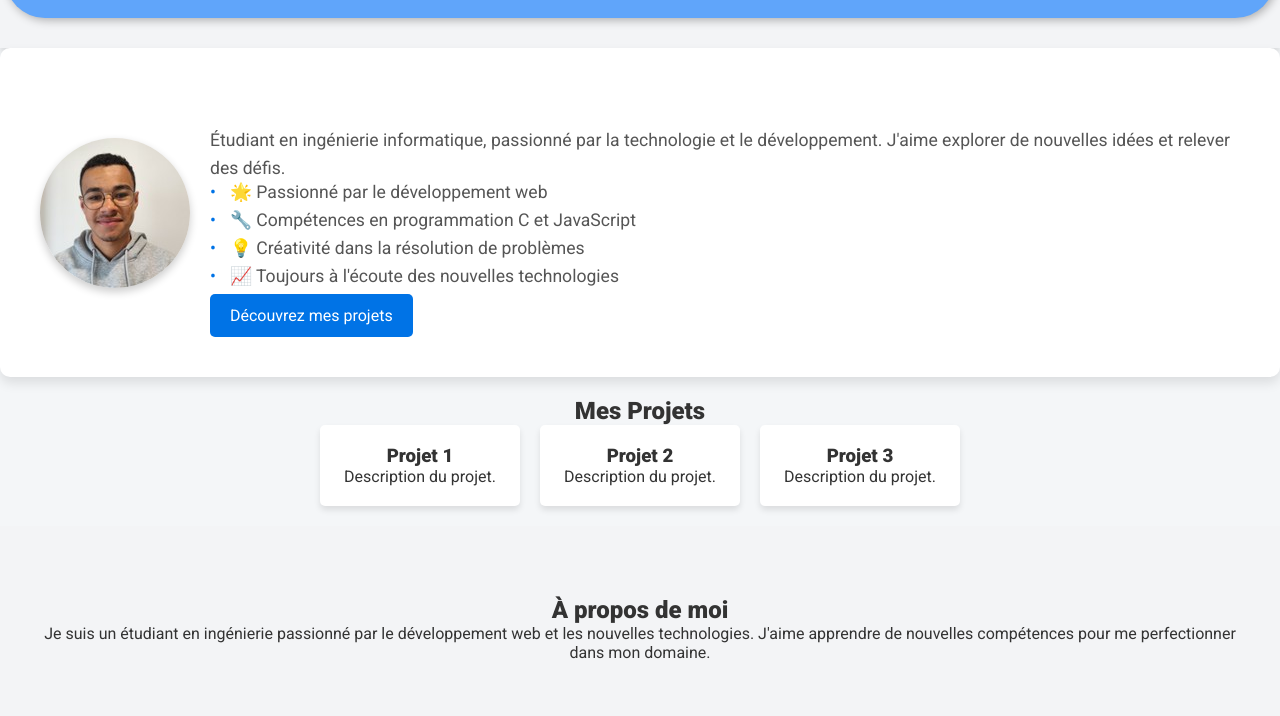
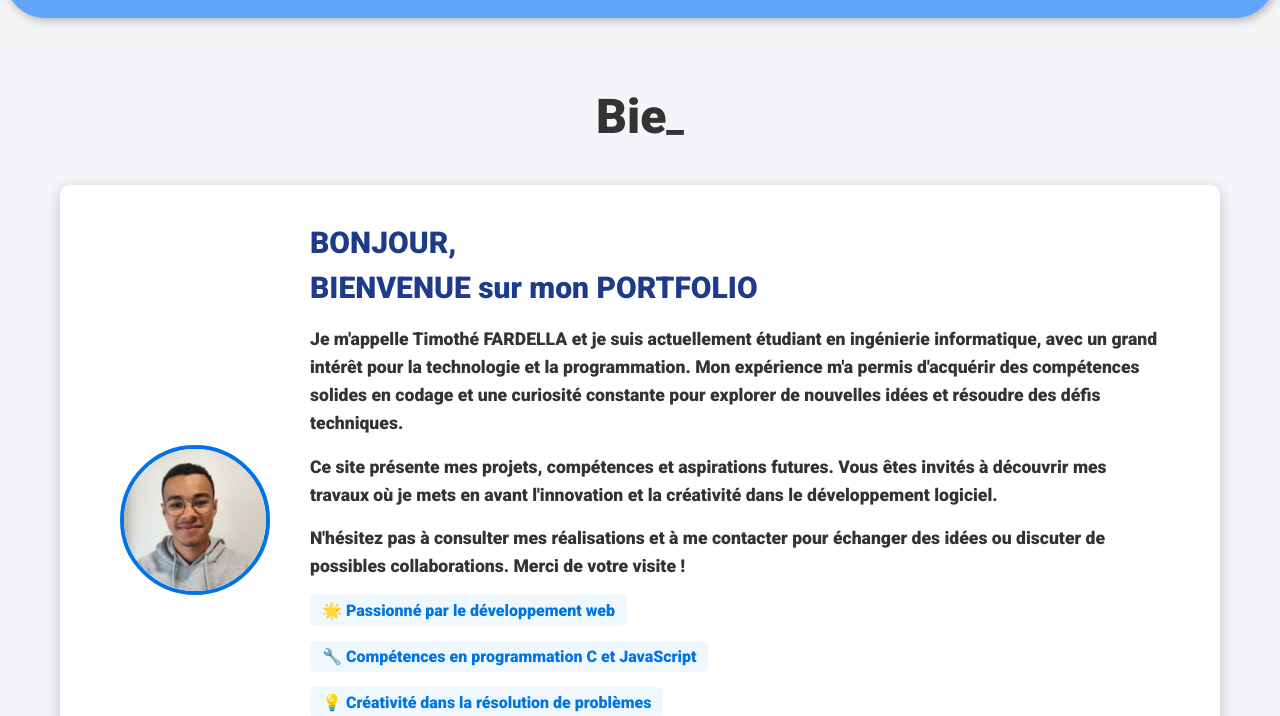
Before and after one commit to fardellatimothe/Portfolio, a website: page index.html in a window 1280 px wide. Shown: the part 92-808 px from the top of the page. Drawn offline with nearby package versions, Linux system fonts and the light colour scheme.

Commit message:
J3 - Portfolio
Avancement du Portfolio...

```diff
--- a/index.html
+++ b/index.html
@@ -21,6 +21,7 @@
     <script type="text/javascript"
         src="https://cdn.jsdelivr.net/npm/@emailjs/browser@4/dist/email.min.js">
     </script>
+
     <script type="text/javascript">
         (function(){
             emailjs.init({
@@ -31,6 +32,12 @@
 </head>
 <body>
 
+    <!-- Page d'introduction -->
+    <div id="intro-page" class="intro-page">
+        <h1 class="fade-in">Bienvenue sur mon Portfolio ! </h1>
+    </div>
+
+    <main id="main-content" class="main-content">
         <!-- Barre de navigation -->
         <header class="navbar">
             <div class="container">
@@ -50,26 +57,54 @@
             </div>
         </header>
 
-    <!-- Section A Propos -->
-    <section id="apropos" class="about-section">
-    <div class="about-container">
-        <img src="/img/photo-cesi.jpg" alt="Ma Photo" class="about-image">
-        <div class="about-content">
+        <!-- Section Présentation -->
+        <section id="apropos" class="about-section-horizontal">
             <div class="console-container">
                 <span id="welcome-text"></span>
                 <div class="console-underscore" id="console">&#95;</div>
             </div>
-            <p>Étudiant en ingénierie informatique, passionné par la technologie et le développement. J'aime explorer de nouvelles idées et relever des défis.</p>
-            <ul class="skills-list">
+            <div class="about-container-horizontal">
+                <div class="about-photo">
+                    <img src="/img/photo-cesi.jpg" alt="Ma Photo" class="about-image-round">
+                </div>
+                <div class="about-content-horizontal">
+                    <div class="about-presentation">
+                        <div class="about-presentation-title">
+                            <h3>BONJOUR,</h3>
+                        <h3>BIENVENUE sur mon PORTFOLIO</h3>
+                        </div>
+                        <div class="about-presentation-desc">
+                            <p>
+                                Je m'appelle Timothé FARDELLA et je suis actuellement étudiant en ingénierie informatique, avec un grand intérêt pour la technologie et la programmation.
+                                Mon expérience m'a permis d'acquérir des compétences solides en codage et une curiosité constante pour explorer de nouvelles idées et résoudre des défis techniques.
+                            </p>
+                            <p>
+                                Ce site présente mes projets, compétences et aspirations futures.
+                                Vous êtes invités à découvrir mes travaux où je mets en avant l'innovation et la créativité dans le développement logiciel.
+                            </p>
+                            <p>
+                                N'hésitez pas à consulter mes réalisations et à me contacter pour échanger des idées ou discuter de possibles collaborations.
+                                Merci de votre visite !
+                            </p>
+                            <ul class="skills-list-horizontal">
                                 <li>🌟 Passionné par le développement web</li>
                                 <li>🔧 Compétences en programmation C et JavaScript</li>
                                 <li>💡 Créativité dans la résolution de problèmes</li>
                                 <li>📈 Toujours à l'écoute des nouvelles technologies</li>
                             </ul>
-            <a href="#projects" class="cta-button">Découvrez mes projets</a>
+                        </div>
+                    </div>
+
+                    <div class="button-group">
+                        <a href="/CV.Timothé.FARDELLA.pdf" download class="cta-button-horizontal">Télécharger mon CV</a>
+                        <a href="#contact" class="cta-button-horizontal">Contactez-moi</a>
+                    </div>
                 </div>
             </div>
         </section>
+
+
+
 
 
         <!-- Section Projets -->
@@ -139,7 +174,6 @@
                         <a class="message-icon">
                             <i class="fa-regular fa-envelope"></i>
                         </a>
-
                         <span class="submit-title">Envoyer</span>
                     </button>
                 </form>
@@ -152,13 +186,6 @@
             &#129045;
         </div>
 
-    <div class='console-container'>
-        <span id='text'></span>
-        <div class='console-underscore' id='console'>
-            &#95;
-        </div>
-    </div>
-
         <!-- Footer -->
         <footer class="footer">
             <div class="container">
@@ -166,6 +193,7 @@
             </div>
         </footer>
 
+    </main>
     <script src="script.js"></script>
 </body>
 </html>
--- a/script.js
+++ b/script.js
@@ -33,8 +33,9 @@ function sendMail() {
     })
 }
 
+
 document.addEventListener("DOMContentLoaded", function () {
-    const words = [ "Bienvenue sur mon Portfolio !", "Je m'appelle Timothé !", "Étudiant aujourd'hui, Ingénieur demain.", "Développement Web",];
+    const words = [ "Bienvenue sur mon Portfolio !", "Je m'appelle Timothé !", "Étudiant aujourd'hui, Ingénieur demain", "Développement Web","Optimiser le présent, créer l'avenir"];
     let wordIndex = 0;
     let letterIndex = 0;
     const speed = 120; // Vitesse de chaque lettre
@@ -64,3 +65,24 @@ document.addEventListener("DOMContentLoaded", function () {
 
     typeWriter();
 });
+
+
+document.addEventListener("DOMContentLoaded", function () {
+    const introPage = document.getElementById("intro-page");
+    const mainContent = document.getElementById("main-content");
+
+    function hideIntro() {
+        introPage.classList.add("hidden");
+        setTimeout(() => {
+            introPage.style.display = "none";
+            mainContent.style.display = "block";
+            mainContent.style.opacity = 1;
+        }, 1000); // Assurez-vous que cela correspond au délai de la transition CSS
+    }
+
+    // Cacher l'introduction après 2 secondes
+    setTimeout(hideIntro, 2000);
+
+    // Cacher l'introduction si l'utilisateur scroll avant les 2 secondes
+    window.addEventListener("scroll", hideIntro, { once: true });
+});
--- a/styles.css
+++ b/styles.css
@@ -16,10 +16,70 @@
 }
 
 /* Style général */
-body {
+.main-body {
     background-color: var(--light-gray);
     color: var(--dark-gray);
 }
+
+/* En-tête */
+header {
+    background-color: #0073e6;
+    box-shadow: 0 4px 6px rgba(0, 0, 0, 0.1);
+    padding: 20px 0;
+}
+
+header h1 {
+    color: #fff;
+    text-align: center;
+    font-size: 2rem;
+}
+
+/* Style pour la page d'introduction */
+.intro-page {
+    position: fixed;
+    top: 0;
+    left: 0;
+    width: 100%;
+    height: 100%;
+    background-color: var(--light-blue); /* Bleu */
+    color: white;
+    display: flex;
+    justify-content: center;
+    align-items: center;
+    font-size: 2rem;
+    z-index: 1000;
+    transition: opacity 2s ease-out;
+    opacity: 1;
+}
+
+.intro-page.hidden {
+    opacity: 0;
+    pointer-events: none;
+}
+
+.main-content {
+    display: none;
+    opacity: 0;
+    transition: opacity 1s ease-in;
+}
+
+
+/* Animation pour faire apparaître le texte */
+.fade-in {
+    opacity: 0; /* Commence invisible */
+    animation: fadeInEffect 1s ease-in forwards; /* 2s = durée, ease-in = effet, forwards = reste visible */
+}
+
+@keyframes fadeInEffect {
+    from {
+        opacity: 0;
+    }
+    to {
+        opacity: 1;
+    }
+}
+
+
 
 /* Barre de navigation */
 .navbar {
@@ -85,125 +145,131 @@ body {
 }
 
 
-/* Section d'introduction */
-.about-container {
-    display: flex;
-    gap: 20px;
+/* Section de presentation */
+
+.about-section-horizontal {
+    justify-content: center;
     align-items: center;
-    background-color: #fff;
-    padding: 40px;
-    border-radius: 10px;
-    box-shadow: 0 6px 12px rgba(0, 0, 0, 0.1);
+    padding: 40px 60px 60px 60px;
+    background-color: #f4f4f9;
+    color: #333;
 }
 
-.about-image {
-    border-radius: 50%;
+.about-container-horizontal {
+    display: flex;
+    align-items: center;
+    justify-content: center;
+    max-width: 1200px;
+    width: 100%;
+    gap: 40px;
+    border-radius: 10px;
+    box-shadow: 0 4px 15px rgba(0, 0, 0, 0.2);
+    padding: 40px 60px 40px 60px;
+    background-color: #fff;
+    max-width:  100%;
+}
+
+.title-container {
+    text-align: center;
+    margin-bottom: 20px;
+}
+
+
+.about-photo {
+    flex-shrink: 0;
+}
+
+.about-image-round {
     width: 150px;
     height: 150px;
+    border-radius: 50%;
     object-fit: cover;
-    box-shadow: 0 4px 8px rgba(0, 0, 0, 0.2);
+    border: 4px solid #0073e6;
 }
 
-.about-content {
+.about-content-horizontal {
     flex: 1;
+    text-align: left;
 }
 
-.about-content p {
-    line-height: 1.6;
-    font-size: 1.1rem;
-    color: #555;
+.console-container {
+    display: flex;
+    align-items: center;
+    font-size: 1.5rem;
+    margin-bottom: 40px;
+    font-weight: bold;
+    justify-content: center;
 }
 
-.skills-list {
+.console-underscore {
+    font-size: 2.5rem;
+}
+
+#welcome-text {
+    font-size: 3rem;
+    font-weight: bold;
+}
+
+.about-presentation-title {
+    margin-bottom:10px;
+}
+
+.about-presentation-desc {
+    margin-top:20px;
+}
+
+.about-presentation h3 {
+    color: var(--dark-blue);
+    margin-bottom: 10px;
+    font-size: 30px;
+    font-weight: bold;
+}
+
+.about-presentation p {
+    margin: 15px 0;
+    font-size: 1.1rem;
+    line-height: 1.6;
+    font-weight: bold;
+}
+
+.skills-list-horizontal {
     list-style: none;
     padding: 0;
+    display: flex;
+    flex-direction: column;
+    flex-wrap: wrap;
+    gap: 15px;
+    color: #0073e6;
+    font-weight: 600;
+    align-items: flex-start; /* Aligne les éléments à gauche (ou change pour center si besoin) */
 }
 
-.skills-list li {
-    font-size: 1.1rem;
-    color: #555;
-    padding-left: 20px;
-    position: relative;
-    margin-bottom: 8px;
+.skills-list-horizontal li {
+    background-color: #f0f8ff;
+    padding: 6px 12px;
+    border-radius: 5px;
 }
 
-.skills-list li:before {
-    content: '•';
-    position: absolute;
-    left: 0;
-    color: #0073e6;
+.button-group {
+    display: flex;
+    gap: 15px;
+    margin-top: 15px;
 }
 
-/* Bouton CTA */
-.cta-button {
-    display: inline-block;
+.cta-button-horizontal {
+    text-decoration: none;
+    padding: 10px 20px;
+    border-radius: 5px;
     background-color: #0073e6;
     color: #fff;
-    padding: 12px 20px;
-    font-size: 1rem;
-    border-radius: 5px;
-    text-decoration: none;
-    transition: background-color 0.3s;
+    font-weight: bold;
+    transition: background-color 0.3s ease;
 }
 
-.cta-button:hover {
+.cta-button-horizontal:hover {
     background-color: #005bb5;
 }
 
-/* Effet de Machine à Écrire */
-.console-container {
-    display: flex;
-    align-items: center;
-    font-size: 2rem;
-    font-weight: bold;
-    color: var(--dark-blue);
-}
-
-.console-underscore {
-    display: inline-block;
-    position: relative;
-    top: 0.15em;
-    margin-left: 0.1em;
-    animation: blink 1s infinite;
-}
-
-/* Animation de Clignotement */
-@keyframes blink {
-    0%, 50% {
-        opacity: 1;
-    }
-    51.01%, 100% {
-        opacity: 0;
-    }
-}
-
-/* Section Globale */
-body {
-    font-family: 'Roboto', sans-serif;
-    color: #333;
-    background-color: #f4f6f8;
-    margin: 0;
-    padding: 0;
-}
-
-.container {
-    max-width: 1200px;
-    margin: 0 auto;
-    padding: 20px;
-}
-
-/* En-tête */
-header {
-    background-color: #0073e6;
-    box-shadow: 0 4px 6px rgba(0, 0, 0, 0.1);
-    padding: 20px 0;
-}
-
-header h1 {
-    color: #fff;
-    text-align: center;
-    font-size: 2rem;
-}
 
 /* Titre Section A Propos */
 .about-section h2 {
@@ -439,35 +505,3 @@ footer p {
     width: 0;            /* La largeur commence à 0 pour l'animation */
     animation: typing 3s steps(30, end), blink-caret 0.6s step-end infinite;
 }
-
-/*
-@import url(https://fonts.googleapis.com/css?family=Khula:700);
-body {
-  background: var(--light-gray);
-}
-.hidden {
-  opacity:0;
-}
-.console-container {
-
-  font-family:"Roboto", Arial;
-  font-size:4em;
-  text-align:center;
-  height:200px;
-  width:600px;
-  display:block;
-  position:absolute;
-  color:white;
-  top:0;
-  bottom:0;
-  left:0;
-  right:0;
-  margin:auto;
-}
-.console-underscore {
-   display:inline-block;
-  position:relative;
-  top:-0.14em;
-  left:10px;
-}
-*/
```
Also changed, not shown: 1 other file. Lines whose indentation alone changed are shown as unchanged.
